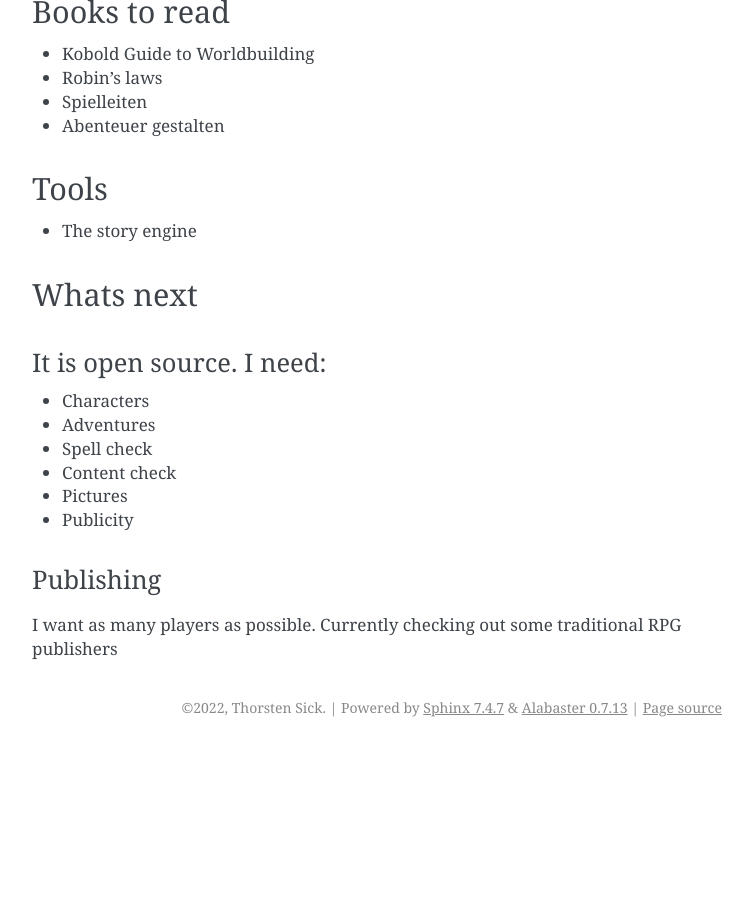
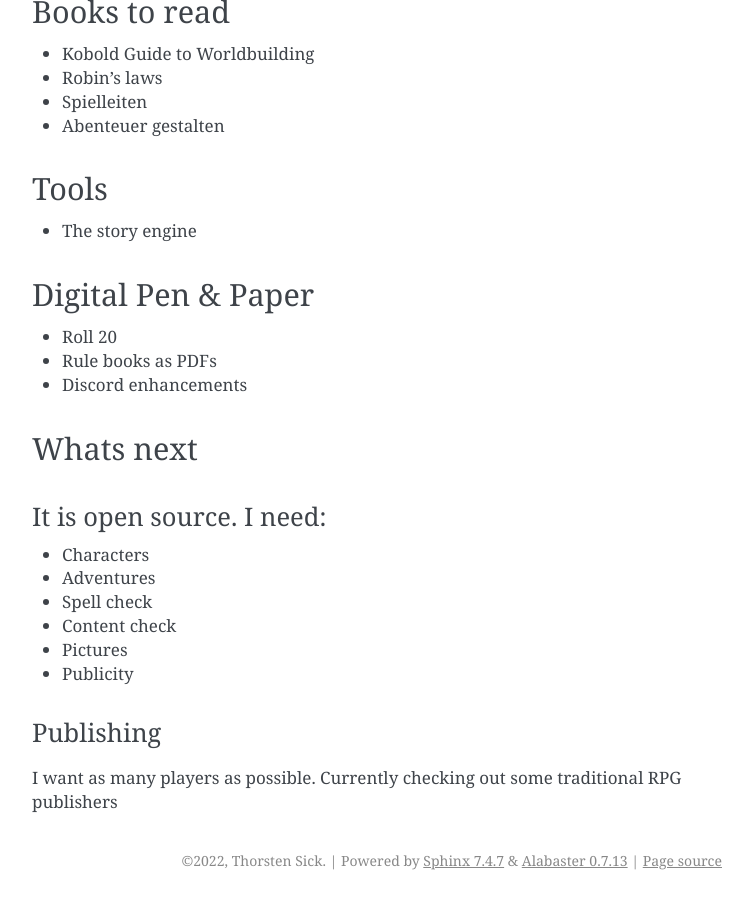
Before and after one commit to Thorsten-Sick/Solarpunk2050, a Sphinx documentation site: the page built from presentations/toolbox_2022_worldbuilding/source/index.rst, in a window 1280 px wide and 900 px high, scrolled down 6713 px. Shown: the whole window, without its empty margins (388-1141 px from the left). Built offline with Sphinx 7.4.7, drawn with Linux system fonts in a browser that asks for light colours; before the commit the page ends 7460 px from its top, so only the background shows below that.

Commit message:
Digital added to presentation

```diff
--- a/presentations/toolbox_2022_worldbuilding/source/index.rst
+++ b/presentations/toolbox_2022_worldbuilding/source/index.rst
@@ -318,6 +318,13 @@ Tools
 
 * The story engine
 
+Digital Pen & Paper
+===================
+
+* Roll 20
+* Rule books as PDFs
+* Discord enhancements
+
 Whats next
 ==========
 
```
